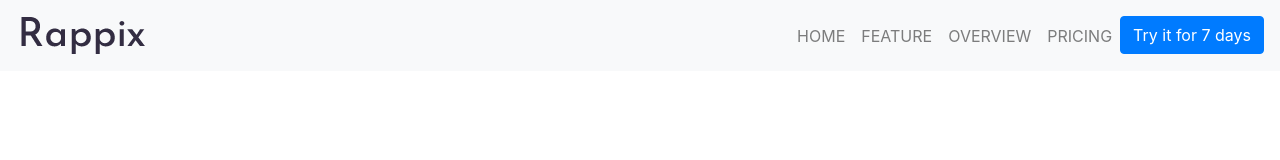
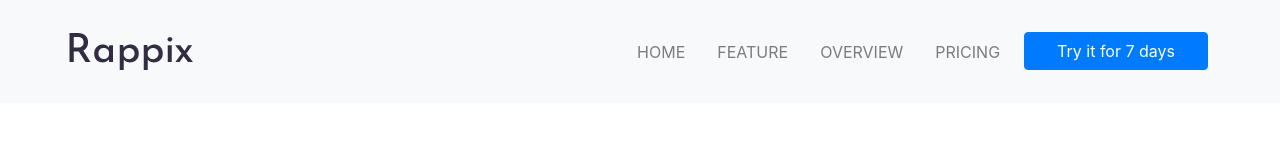
Before and after one commit to shray-jayn/Rappix, a plain HTML site: page index.html in a window 1280 px wide. Drawn offline with nearby package versions, Linux system fonts and the light colour scheme.

Commit message:
COMMIT 2

```diff
--- a/CSS/style.css
+++ b/CSS/style.css
@@ -0,0 +1,29 @@
+
+
+
+
+/* NAVBAR  */
+
+#top-navbar {
+    margin-top: 0;
+    padding-top: 1.5em;
+    padding-bottom: 1.5em;
+    padding-left: 4em;
+    padding-right: 4em;
+}
+
+.home-mar
+{
+    margin-left: .5em;
+    margin-right: .5em;
+
+}
+
+#button-try-it
+{
+    padding-left: 2em;
+    padding-right: 2em;
+}
+
+
+/* NAVBAR END  */
--- a/index.html
+++ b/index.html
@@ -38,7 +38,7 @@
 
     <!-- NAVBAR -->
 
-    <nav class="navbar navbar-expand-lg navbar-light bg-light">
+    <nav class="navbar navbar-expand-lg navbar-light bg-light" id="top-navbar">
         <a class="navbar-brand" href="#">
             <img src="assets/logo-clr.png" alt="">
         </a>
@@ -50,24 +50,27 @@
         <div class="collapse navbar-collapse" id="navbarSupportedContent">
             <ul class="navbar-nav ml-auto" >
                 <li class="nav-item">
-                    <a class="nav-link" href="#">HOME</a>
+                    <a class="nav-link home-mar" href="#">HOME</a>
                 </li>
                 <li class="nav-item">
-                    <a class="nav-link" href="#">FEATURE</a>
+                    <a class="nav-link home-mar" href="#">FEATURE</a>
                 </li>
                 <li class="nav-item">
-                    <a class="nav-link" href="#">OVERVIEW</a>
+                    <a class="nav-link home-mar" href="#">OVERVIEW</a>
                 </li>
                 <li class="nav-item">
-                    <a class="nav-link" href="#">PRICING</a>
+                    <a class="nav-link home-mar" href="#">PRICING</a>
                 </li>
                 <li class="nav-item">
-                    <a class="btn btn-primary" href="#" role="button">Try it for 7 days</a>
+                    <a class="btn btn-primary home-mar" href="#" role="button" id="button-try-it">Try it for 7 days</a>
                 </li>
             </ul>
 
         </div>
     </nav>
+
+
+    <!-- NAVBAR END  -->
 
 
 
```
